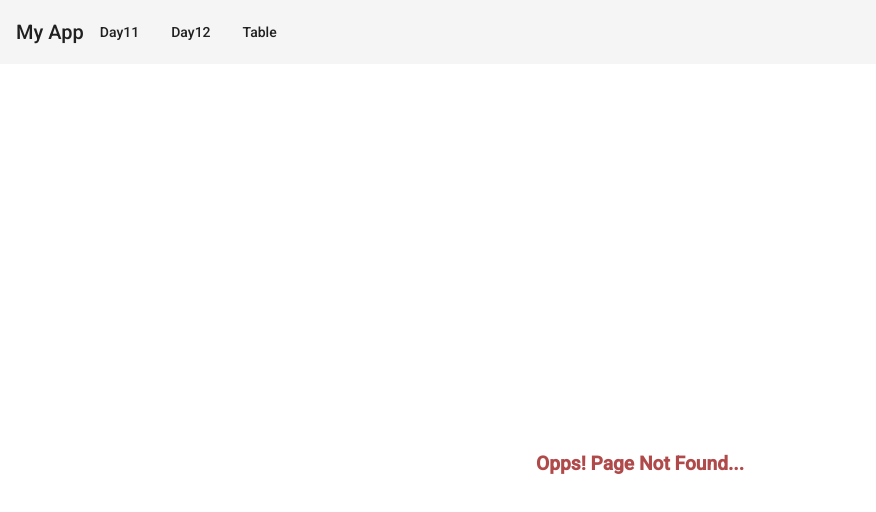
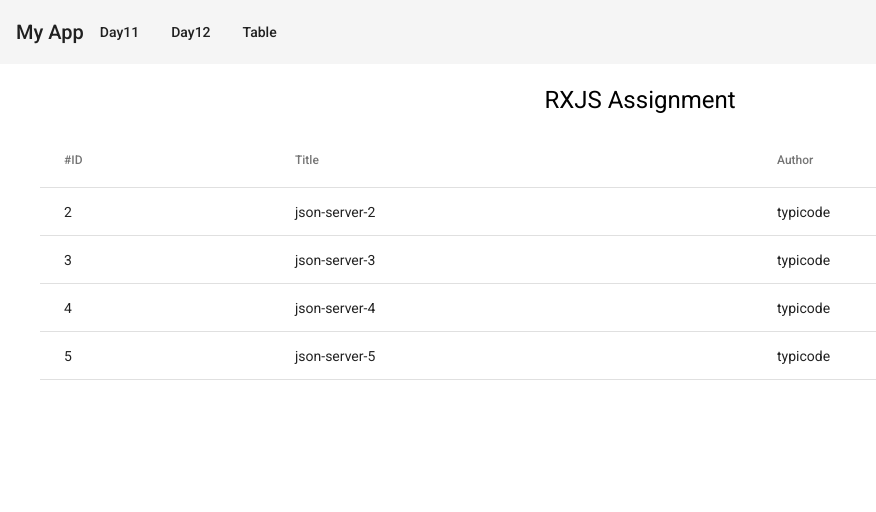
Before and after one commit to mtm-hninwaiwaiaung/angular-app, an Angular app: page /day25 in a window 1280 px wide. Before the commit this address had no page. Shown: the top 512 px of the page, without its empty margins (0-876 px from the left). Built offline with nearby package versions, Linux system fonts and the light colour scheme; data requests are answered from the project's data file.

Commit message:
commit for adding day25 assignment.

```diff
--- a/src/app/app-routing.module.ts
+++ b/src/app/app-routing.module.ts
@@ -19,6 +19,7 @@ import { GuardDeactivateComponent } from './pages/guard-deactivate/guard-deactiv
 import { Day23ResolverComponent } from './pages/day23-resolver/day23-resolver.component';
 import { Day24HttpComponent } from './pages/day24-http/day24-http.component';
 import { Day25RxjsComponent } from './pages/day25-rxjs/day25-rxjs.component';
+import { AssignmentDay25Component } from './pages/assignment-day25/assignment-day25.component';
 
 // guards
 import { AuthGuard } from './guards/auth.guard';
@@ -63,6 +64,7 @@ const routes: Routes = [
   },
   { path: 'day24-http', component: Day24HttpComponent },
   { path: 'day25-rxjs', component: Day25RxjsComponent },
+  { path: 'day25', component: AssignmentDay25Component },
   { path: '**', component: NotFondPageComponent }
 ];
 
--- a/src/app/app.module.ts
+++ b/src/app/app.module.ts
@@ -26,6 +26,7 @@ import { GuardChildExampleComponent } from './pages/guard-child-example/guard-ch
 import { Day23ResolverComponent } from './pages/day23-resolver/day23-resolver.component';
 import { Day24HttpComponent } from './pages/day24-http/day24-http.component';
 import { Day25RxjsComponent } from './pages/day25-rxjs/day25-rxjs.component';
+import { AssignmentDay25Component } from './pages/assignment-day25/assignment-day25.component';
 
 // components
 import { InfoDialogComponent } from './components/info-dialog/info-dialog.component';
@@ -49,7 +50,8 @@ import { InfoDialogComponent } from './components/info-dialog/info-dialog.compon
     GuardChildExampleComponent,
     Day23ResolverComponent,
     Day24HttpComponent,
-    Day25RxjsComponent
+    Day25RxjsComponent,
+    AssignmentDay25Component
   ],
   imports: [
     BrowserModule,
--- /dev/null
+++ b/src/app/pages/assignment-day25/assignment-day25.component.html
@@ -0,0 +1,27 @@
+<div class="table-container">
+  <h1>RXJS Assignment</h1>
+
+  <table mat-table [dataSource]="postList" class="post-table" *ngIf="postList.length>0">
+    <!-- ID Column -->
+    <ng-container matColumnDef="id">
+      <th mat-header-cell *matHeaderCellDef> #ID </th>
+      <td mat-cell *matCellDef="let post"> {{post.id}} </td>
+    </ng-container>
+
+    <!-- Title Column -->
+    <ng-container matColumnDef="title">
+      <th mat-header-cell *matHeaderCellDef> Title </th>
+      <td mat-cell *matCellDef="let post"> {{post.title}} </td>
+    </ng-container>
+
+    <!-- Author Column -->
+    <ng-container matColumnDef="author">
+      <th mat-header-cell *matHeaderCellDef> Author </th>
+      <td mat-cell *matCellDef="let post"> {{post.author}} </td>
+    </ng-container>
+
+    <tr mat-header-row *matHeaderRowDef="displayedColumns"></tr>
+    <tr mat-row *matRowDef="let row; columns: displayedColumns;"></tr>
+
+  </table>
+</div>
--- /dev/null
+++ b/src/app/pages/assignment-day25/assignment-day25.component.scss
@@ -0,0 +1,20 @@
+.table-container {
+  margin: 20px;
+
+  h1 {
+    text-align: center;
+  }
+
+  .post-table {
+    width: calc(100% - 40px);
+    margin: 0 auto;
+
+    .fixed-width {
+      width: 250px;
+    }
+
+    .edit-btn {
+      margin-right: 10px;
+    }
+  }
+}
--- /dev/null
+++ b/src/app/pages/assignment-day25/assignment-day25.component.ts
@@ -0,0 +1,32 @@
+import { Component, OnInit } from '@angular/core';
+import { ajax } from 'rxjs/ajax';
+
+@Component({
+  selector: 'app-assignment-day25',
+  templateUrl: './assignment-day25.component.html',
+  styleUrls: ['./assignment-day25.component.scss']
+})
+export class AssignmentDay25Component implements OnInit {
+  displayedColumns: string[] = ['id', 'title', 'author'];
+  postList: any = [];
+
+  constructor() { }
+
+  ngOnInit(): void {
+    this.getPostList();
+  }
+
+  getPostList() {
+    const postListUrl = 'http://localhost:3000/posts';
+    // getJSON similar with http get request.
+    const post$ = ajax.getJSON(postListUrl);
+    post$.pipe(
+    ).subscribe({
+      next: res => {
+        this.postList = res;
+      },
+      error: err => console.log(err)
+    });
+  }
+
+}
```
Also changed, not shown: 1 other file (tests, documents, lock files or other folders).
